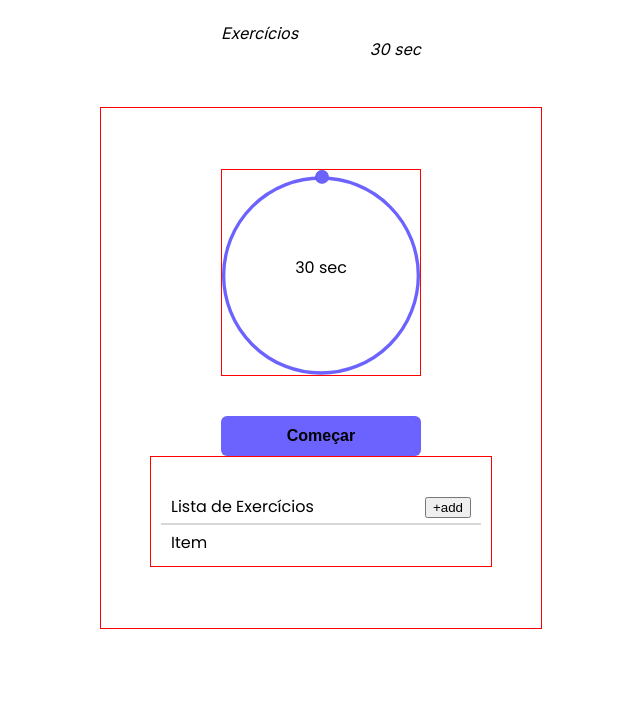
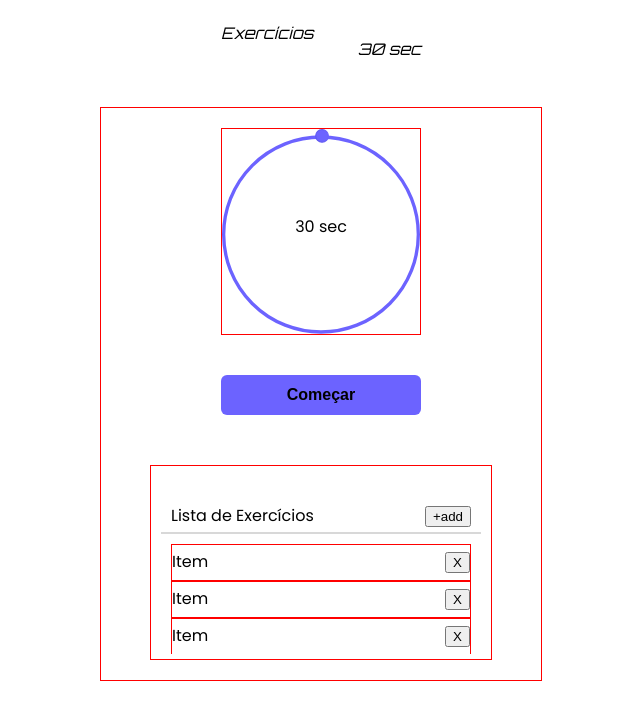
Before and after one commit to Sara01romao/projeto-exercicios, a plain HTML site: page index.html in a window 1280 px wide. Shown: the whole page, without its empty margins (319-959 px from the left). Drawn offline with Linux system fonts and the light colour scheme.

Commit message:
estrutura lista de exercícios

```diff
--- a/index.html
+++ b/index.html
@@ -35,7 +35,12 @@
                 </div>
 
                 <ul>
-                    <li>Item</li>
+                    <li>Item <button>X</button></li>
+                    <li>Item <button>X</button></li>
+                    <li>Item <button>X</button></li>
+
+
+
                 </ul>
             </div>
 
--- a/scss/_colors.scss
+++ /dev/null
@@ -1,17 +0,0 @@
-$background-dark: #000;
-$background-light: #fff;
-
-$color-txt-dark:#fff;
-$color-txt-light:#000;
-
-$color-btn: #6C63FF;
-$color-btn-hover:#5951fd;
-
-
-@mixin flexColumn {
-    display: flex;
-    flex-direction: column;
-    justify-content: center;
-    align-items: center;
-
-}
--- a/scss/_list.scss
+++ b/scss/_list.scss
@@ -3,6 +3,7 @@
     border: 1px solid red;
     width: 80%;
     padding: 20px 10px 5px;
+    margin-top: 50px;
 
 }
 .listHead{
@@ -17,4 +18,28 @@
 
 .listContainer ul{
     padding: 10px;
+    height: 100px;
+    overflow-y: auto;
+    &::-webkit-scrollbar {
+        width: 7px;
+    }
+    /* Handle */
+    &::-webkit-scrollbar-thumb {
+     background: #b5b1fc;
+    }
+
+    &::-webkit-scrollbar-track {
+        background: #dbdbdb;
+      }
+
+
 }
+
+
+.listContainer ul li{
+    border: 1px solid red;
+    height: 35px;
+    display: flex;
+    align-items: center;
+    justify-content: space-between;
+}
--- a/scss/styles.scss
+++ b/scss/styles.scss
@@ -1,6 +1,6 @@
 @import "reset";
 @import "fonts";
-@import "colors";
+@import "colors-mixins";
 @import "header";
 @import "theme";
 @import "button";
@@ -18,7 +18,7 @@ body{
     border: 1px solid red;
     padding: 20px;
     margin-top: 50px;
-    height: 60vh;
+
 }
 
 img{
```
Also changed, not shown: scss/styles.css, 1 other file.
